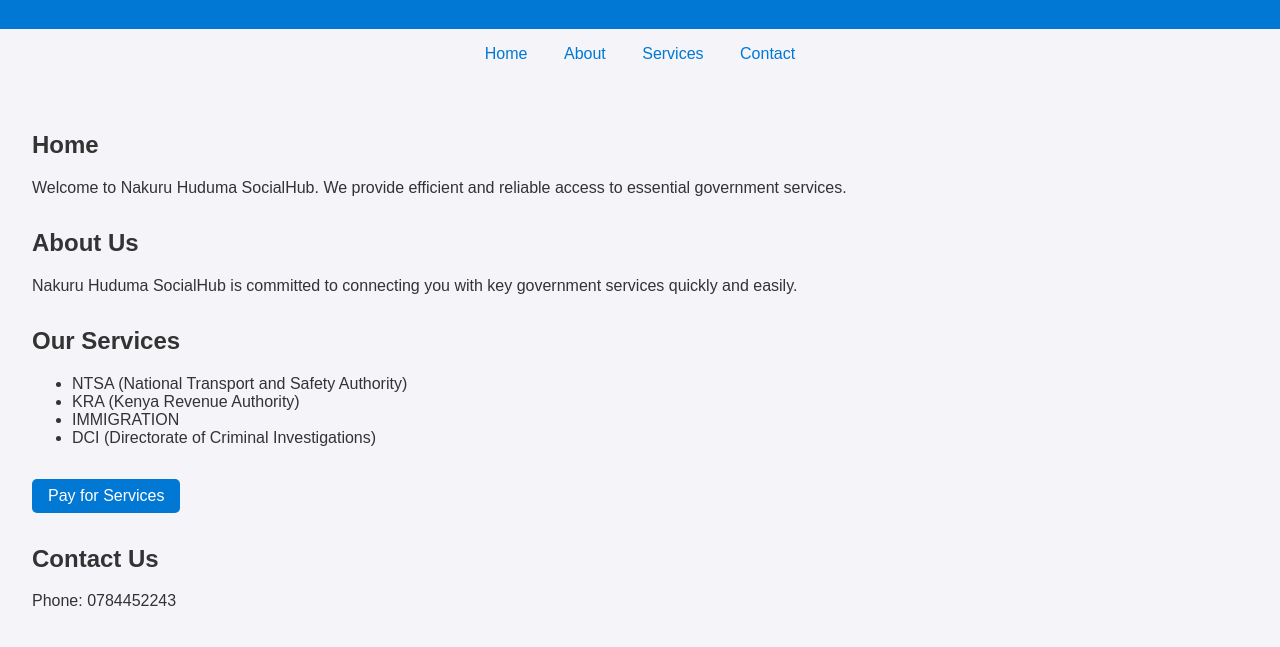
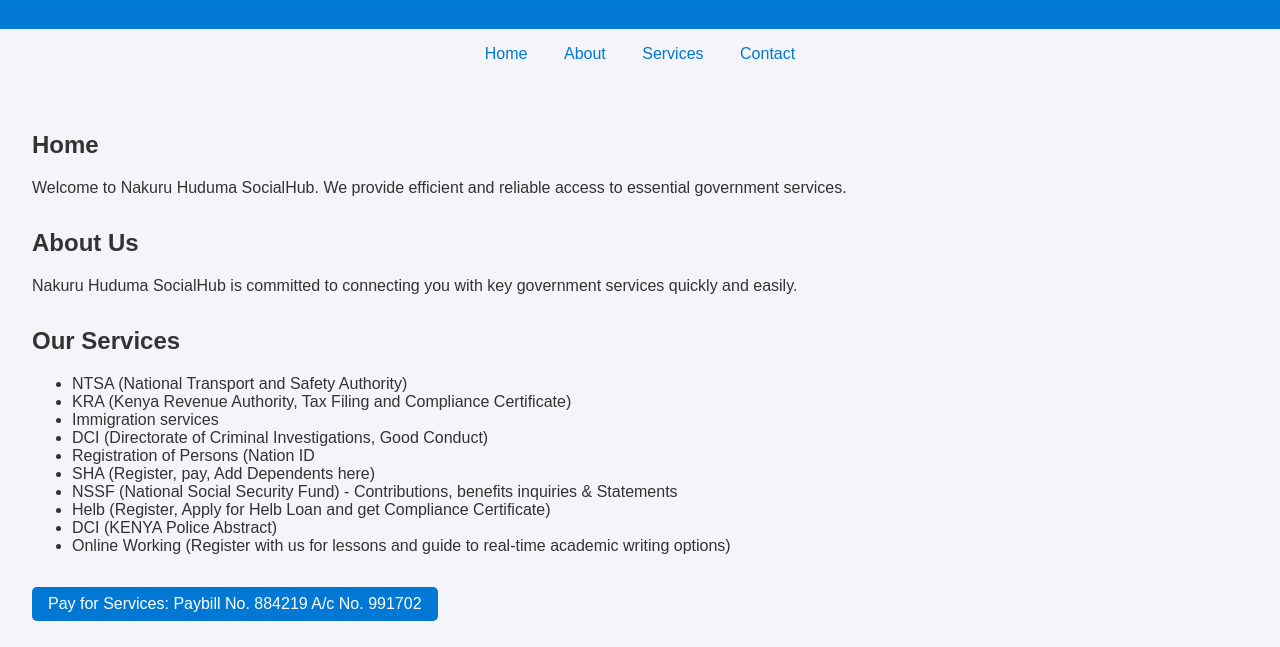
Before and after one commit to makariousNJ1/Nakuru-Huduma-SocialHub, a plain HTML site: page index.html in a window 1280 px wide. Shown: the part 153-800 px from the top of the page. Drawn offline with Linux system fonts and the light colour scheme.

Commit message:
Add files via upload

```diff
--- a/index.html
+++ b/index.html
@@ -85,15 +85,22 @@
             <h2>Our Services</h2>
             <ul>
                 <li>NTSA (National Transport and Safety Authority)</li>
-                <li>KRA (Kenya Revenue Authority)</li>
-                <li>IMMIGRATION</li>
-                <li>DCI (Directorate of Criminal Investigations)</li>
+                <li>KRA (Kenya Revenue Authority, Tax Filing and Compliance Certificate)</li>
+                <li>Immigration services</li>
+                <li>DCI (Directorate of Criminal Investigations, Good Conduct)</li>
+				<li>Registration of Persons (Nation ID</li>
+				<li>SHA (Register, pay, Add Dependents here)</li>
+				<li>NSSF (National Social Security Fund) - Contributions, benefits inquiries & Statements</li>
+				<li>Helb (Register, Apply for Helb Loan and get Compliance Certificate)</li>
+    <li>DCI (KENYA Police Abstract)</li>
+    <li>Online Working (Register with us for lessons and guide to real-time academic writing options)</li>
+
             </ul>
-            <a href="#payment" class="payment-button">Pay for Services</a>
+            <a href="#payment" class="payment-button">Pay for Services: Paybill No. 884219 A/c No. 991702</a>
         </section>
         <section id="contact">
             <h2>Contact Us</h2>
-            <p>Phone: 0784452243</p>
+            <p>Phone: 0784452243//</p>
         </section>
     </main>
     <footer>
```
